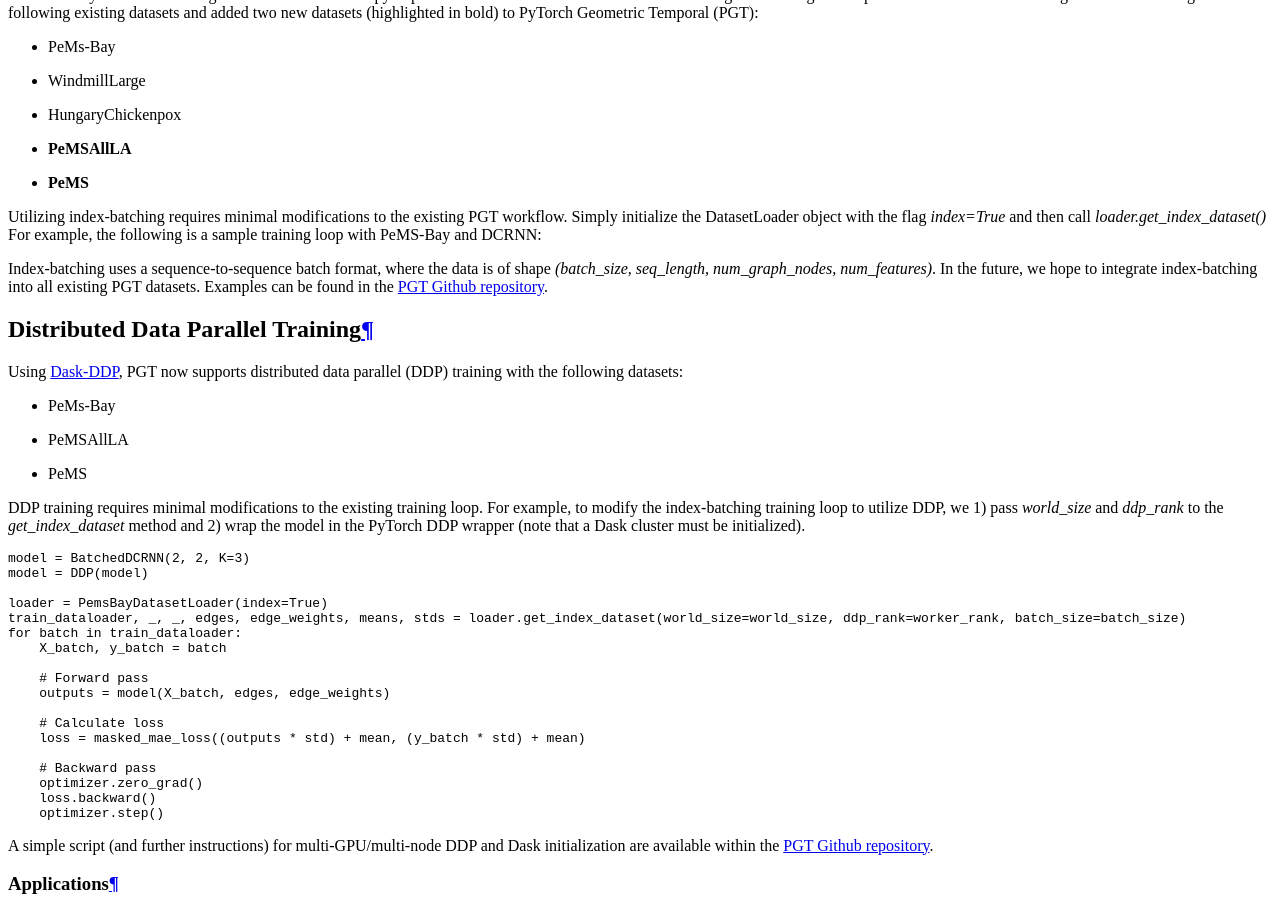
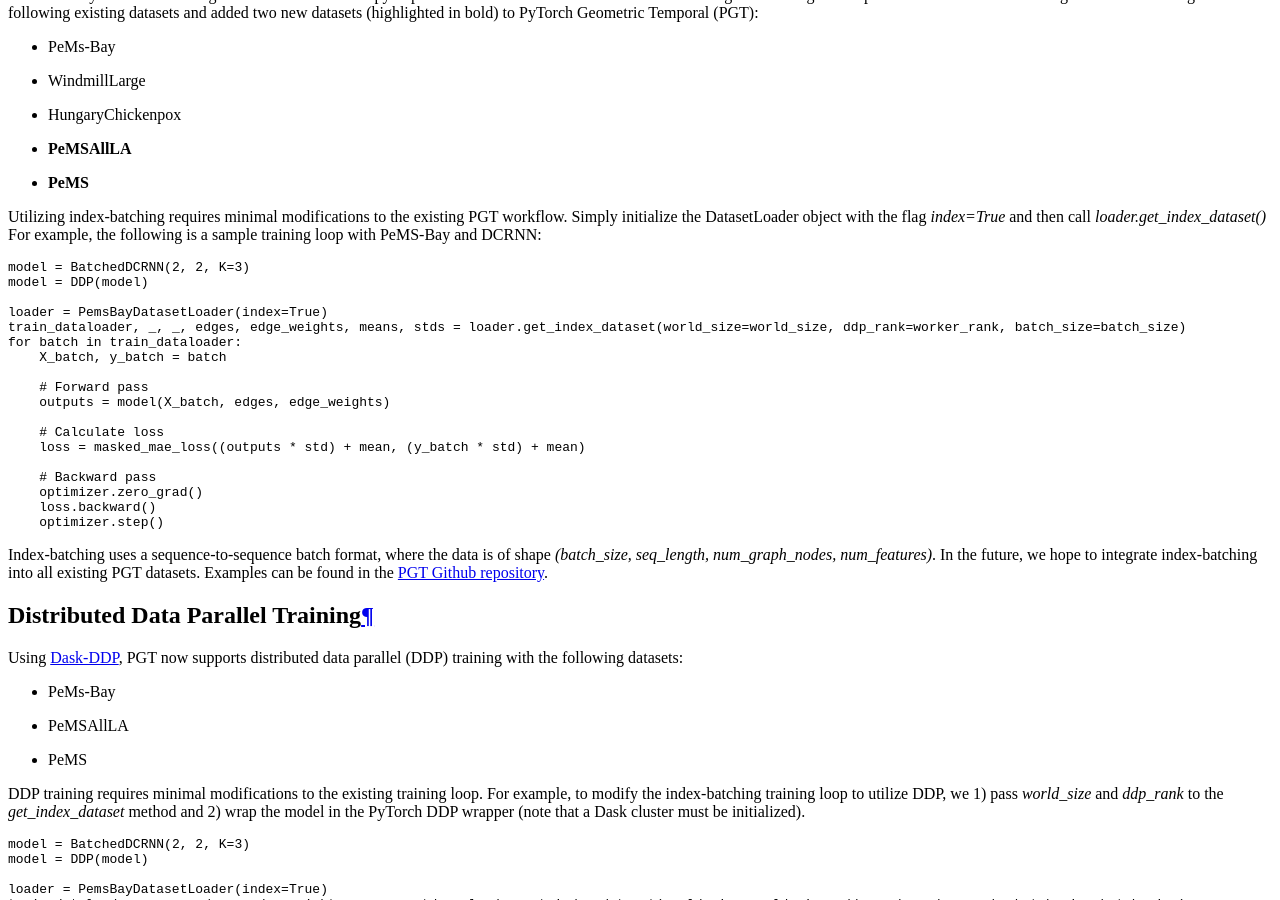
Before and after one commit to benedekrozemberczki/pytorch_geometric_temporal, a Sphinx documentation site: the page built from docs/source/notes/introduction.rst, in a window 1280 px wide and 900 px high, scrolled down 3850 px. Built offline with Sphinx 7.4.7 and the Read the Docs theme 3.1.0, drawn with Linux system fonts in a browser that asks for light colours.

Commit message:
fix formatting of introduction so both code blocks display

```diff
--- a/docs/source/modules/root.rst
+++ b/docs/source/modules/root.rst
@@ -110,12 +110,6 @@ Auxiliary Graph Convolutional Layers
     :undoc-members:
     :exclude-members: DCRNN, BatchedDCRNN
 
-.. automodule:: torch_geometric_temporal.nn.recurrent.BatchedDCRNN
-    :members:
-    :undoc-members:
-    :exclude-members: BatchedDCRNN
-
-
 .. automodule:: torch_geometric_temporal.nn.attention.astgcn
     :members:
     :undoc-members:
--- a/docs/source/notes/introduction.rst
+++ b/docs/source/notes/introduction.rst
@@ -141,9 +141,12 @@ For example, the following is a sample training loop with PeMS-Bay and DCRNN:
 
 
 .. code-block:: python
+
     model = BatchedDCRNN(2, 2, K=3)
+    model = DDP(model)
+
     loader = PemsBayDatasetLoader(index=True)
-    train_dataloader, _, _, edges, edge_weights, means, stds = loader.get_index_dataset(batch_size=batch_size)
+    train_dataloader, _, _, edges, edge_weights, means, stds = loader.get_index_dataset(world_size=world_size, ddp_rank=worker_rank, batch_size=batch_size)
     for batch in train_dataloader:
         X_batch, y_batch = batch
 
@@ -157,6 +160,7 @@ For example, the following is a sample training loop with PeMS-Bay and DCRNN:
         optimizer.zero_grad()
         loss.backward()
         optimizer.step()
+
 
 Index-batching uses a sequence-to-sequence batch format,
 where the data is of shape `(batch_size, seq_length, num_graph_nodes, num_features)`.
```
